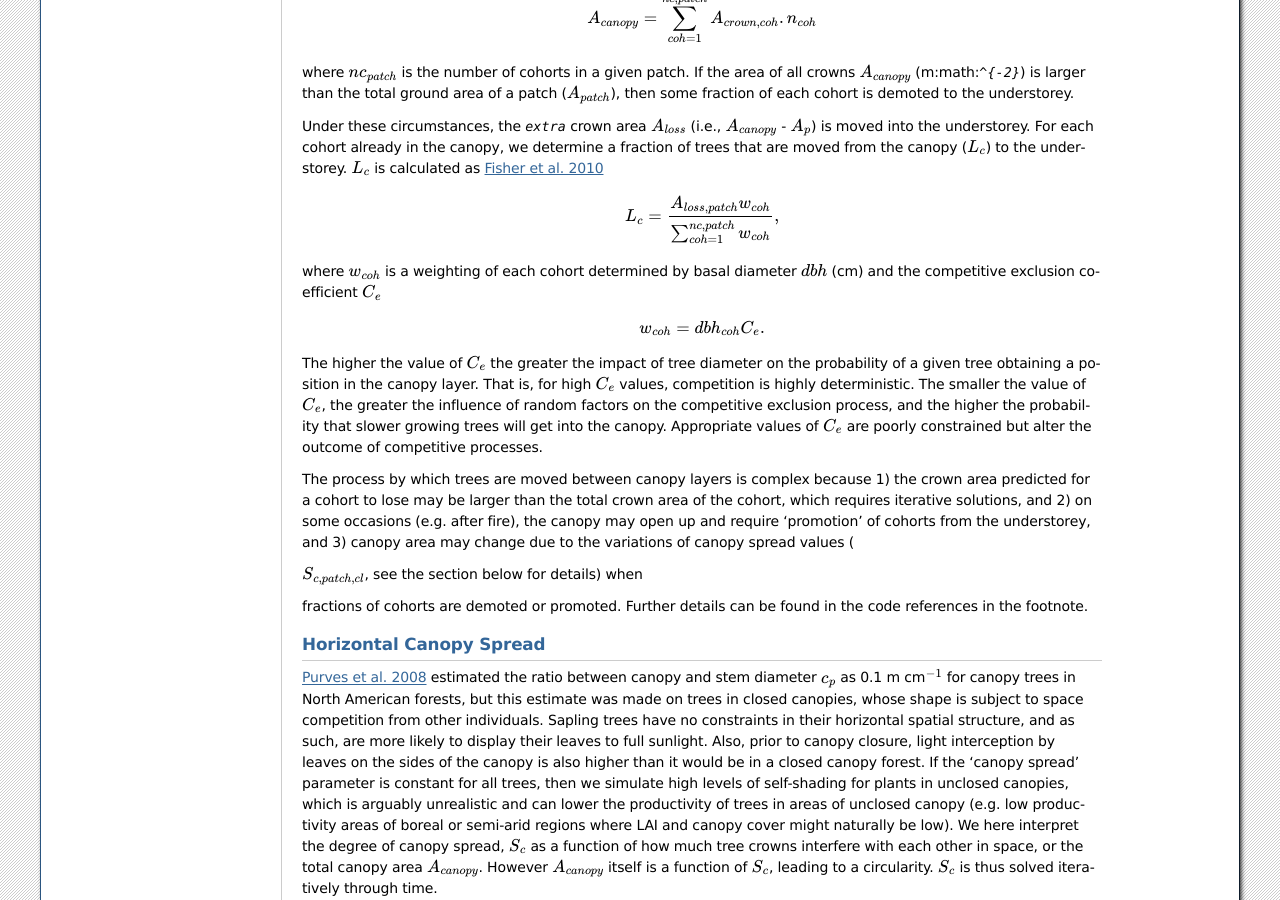
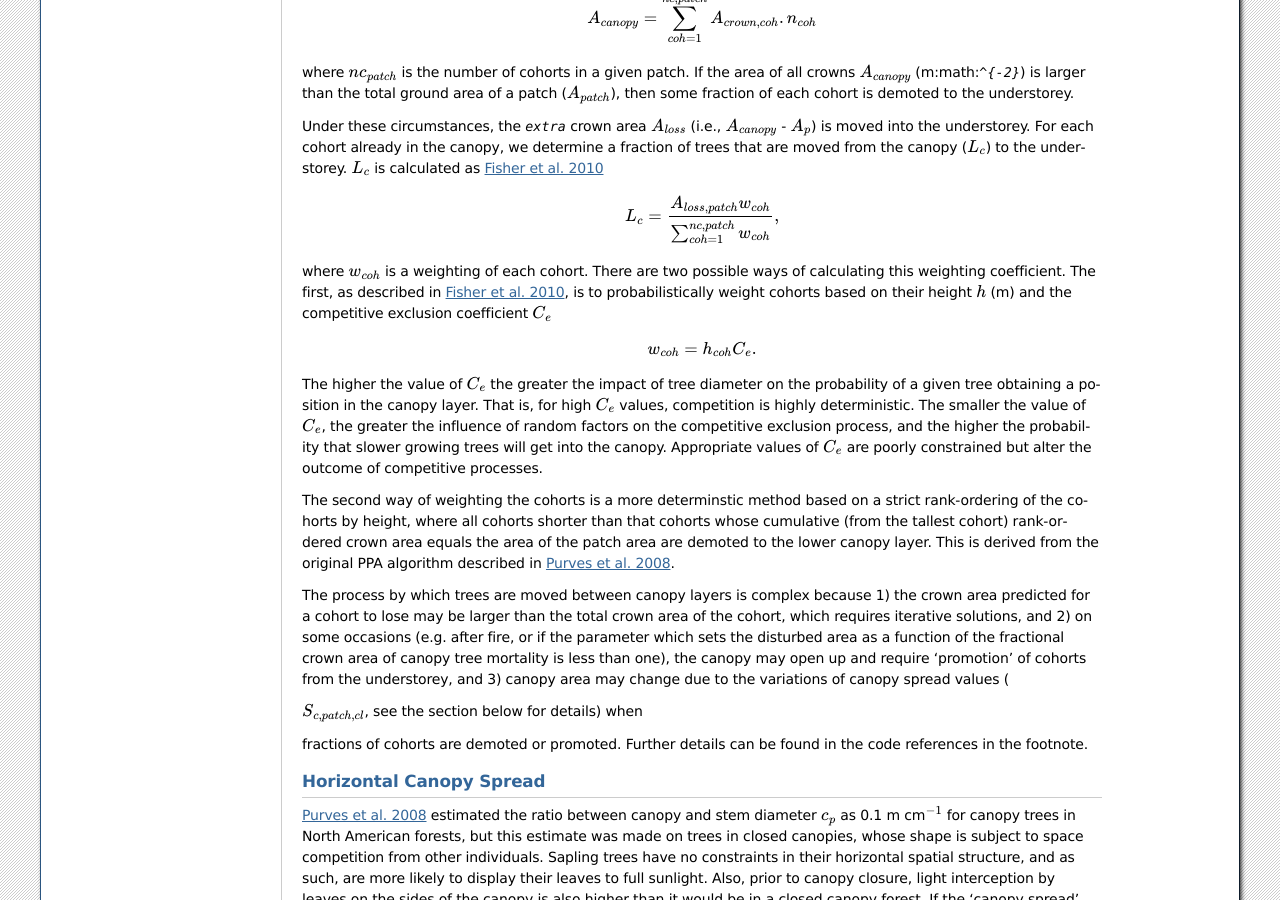
Before and after one commit to NGEET/fates-docs, a Sphinx documentation site: the page built from docs/source/fates_tech_note.rst, in a window 1280 px wide and 900 px high, scrolled down 8770 px. Built offline with Sphinx 7.4.7, drawn with Linux system fonts in a browser that asks for light colours; formulas are drawn with MathJax 3.

Commit message:
updated logic on canopy sorting

```diff
--- a/docs/source/fates_tech_note.rst
+++ b/docs/source/fates_tech_note.rst
@@ -700,11 +700,10 @@ that are moved from the canopy (:math:`L_c`) to the understorey.
 
 .. math:: L_{c}= \frac{A_{loss,patch} w_{coh}}{\sum_{coh=1}^{nc,patch}{w_{coh}}} ,
 
-where :math:`w_{coh}` is a weighting of each cohort determined by basal
-diameter :math:`dbh` (cm) and the competitive exclusion coefficient
+where :math:`w_{coh}` is a weighting of each cohort.  There are two possible ways of calculating this weighting coefficient.  The first, as described in :ref:`Fisher et al. 2010<Fisheretal2010>`, is to probabilistically weight cohorts based on their height :math:`h` (m) and the competitive exclusion coefficient
 :math:`C_{e}`
 
-.. math:: w_{coh}=dbh_{coh}C_{e}.
+.. math:: w_{coh}=h_{coh} C_{e}.
 
 The higher the value of :math:`C_e` the greater the impact of tree
 diameter on the probability of a given tree obtaining a position in the
@@ -715,10 +714,12 @@ and the higher the probability that slower growing trees will get into
 the canopy. Appropriate values of :math:`C_e` are poorly constrained but
 alter the outcome of competitive processes.
 
+The second way of weighting the cohorts is a more determinstic method based on a strict rank-ordering of the cohorts by height, where all cohorts shorter than that cohorts whose cumulative (from the tallest cohort) rank-ordered crown area equals the area of the patch area are demoted to the lower canopy layer. This is derived from the original PPA algorithm described in :ref:`Purves et al. 2008<purves2008>`.
+
 The process by which trees are moved between canopy layers is complex
 because 1) the crown area predicted for a cohort to lose may be larger
 than the total crown area of the cohort, which requires iterative
-solutions, and 2) on some occasions (e.g. after fire), the canopy may
+solutions, and 2) on some occasions (e.g. after fire, or if the parameter which sets the disturbed area as a function of the fractional crown area of canopy tree mortality is less than one), the canopy may
 open up and require ‘promotion’ of cohorts from the understorey, and 3)
 canopy area may change due to the variations of canopy spread values (
 
```
